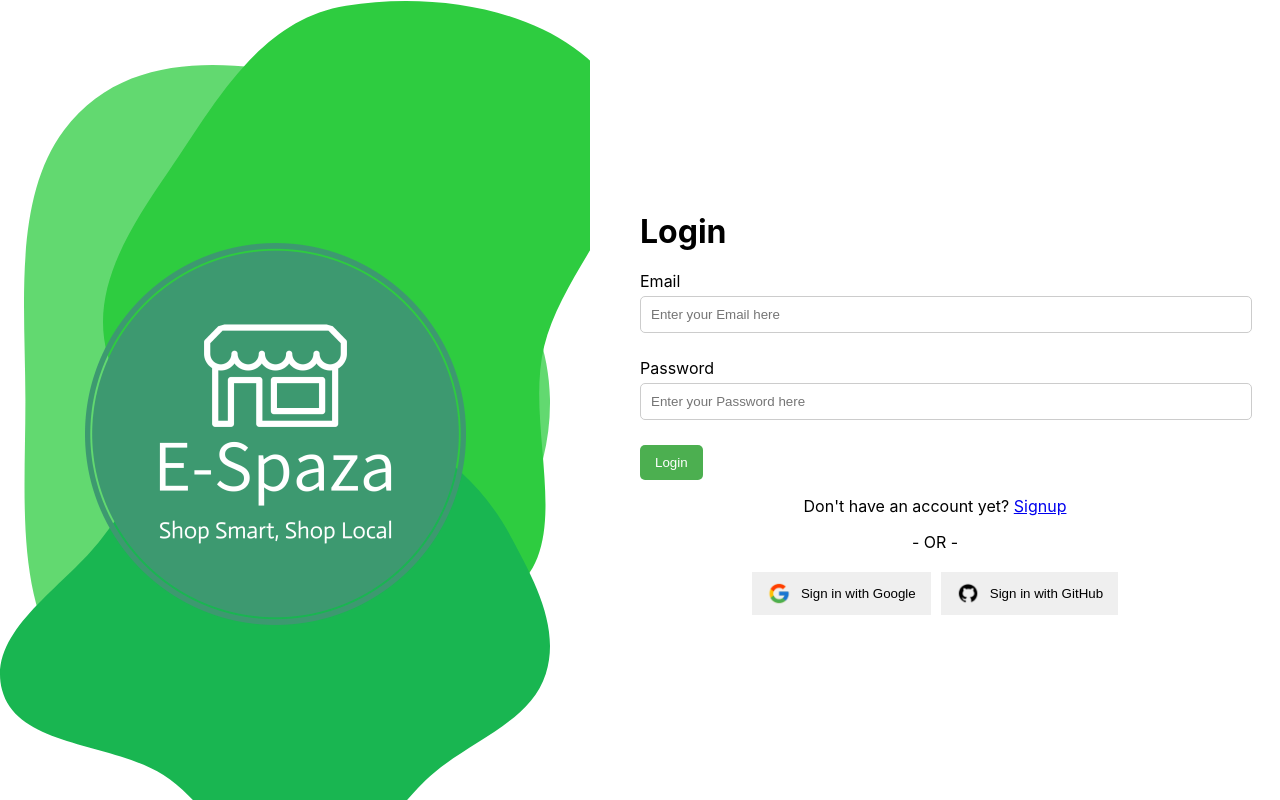
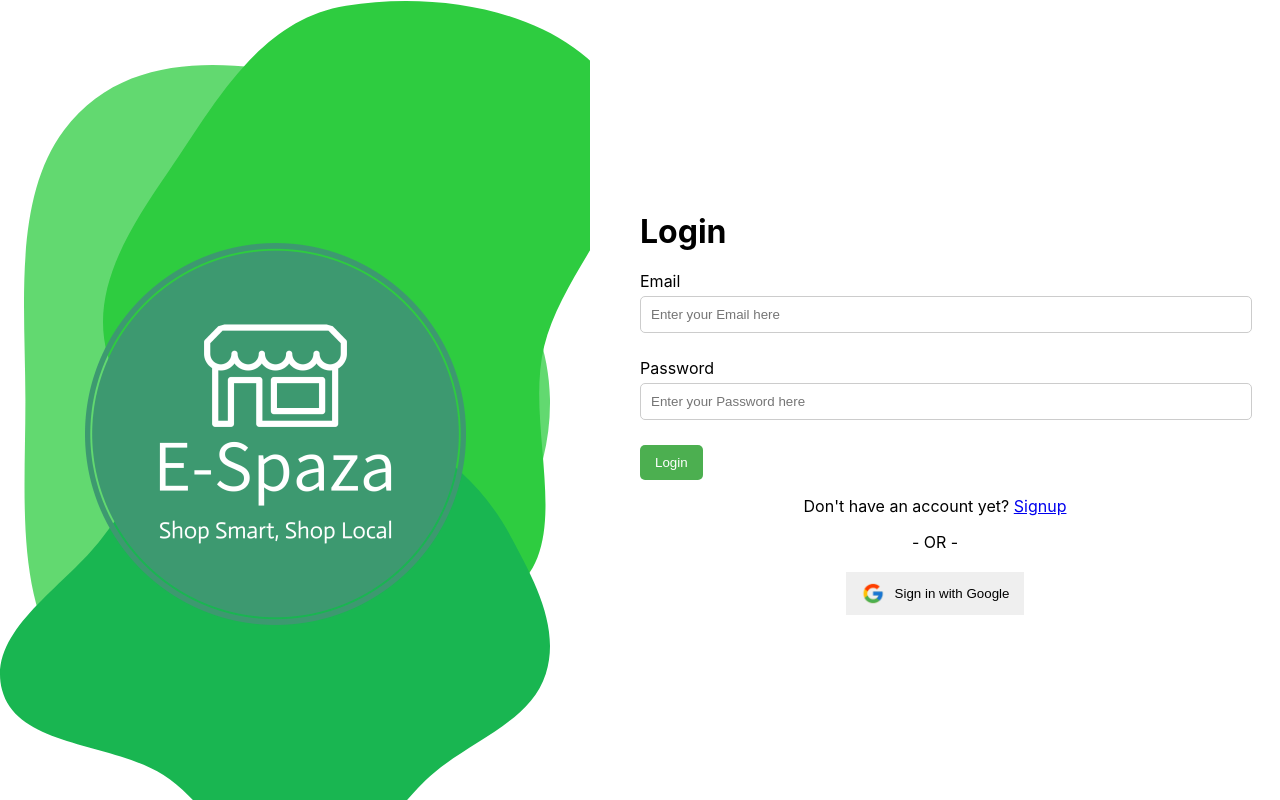
Before and after one commit to ndlanzi-c137/e-spaza-project, a React (Create React App) app: page / in a window 1280 px wide. Built offline with nearby package versions, Linux system fonts and the light colour scheme.

Commit message:
onlyGoogle

```diff
--- a/src/components/Login.js
+++ b/src/components/Login.js
@@ -99,10 +99,6 @@ const Login = () => {
                             <img src={googleIcon} alt="Sign in with Google" />
                             Sign in with Google
                         </button>
-                        <button className="social-button github">
-                            <img src={githubIcon} alt="Sign up with GitHub" />
-                            Sign in with GitHub
-                        </button>
                     </div>
                 </footer>
             </section>
--- a/src/components/Signup.js
+++ b/src/components/Signup.js
@@ -95,10 +95,6 @@ const SignUp = () => {
                             <img src={googleIcon} alt="Sign up with Google" />
                             Sign up with Google
                         </button>
-                        <button className="social-button github">
-                            <img src={githubIcon} alt="Sign up with GitHub" />
-                            Sign in with GitHub
-                        </button>
                     </div>
                 </footer>
             </section>
```
